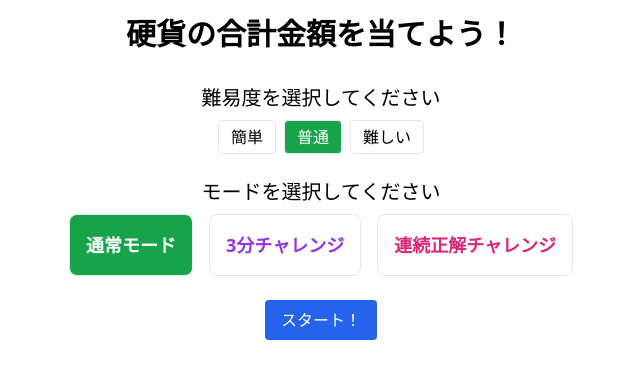
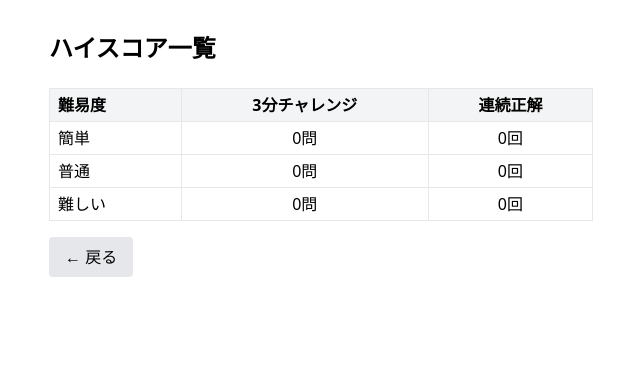
Before and after one commit to kemickoko/coin-game, a React (Vite) app: page /highscores in a window 1280 px wide. Shown: the top 378 px of the page, without its empty margins (319-959 px from the left). Built offline with nearby package versions, Linux system fonts and the light colour scheme.

Commit message:
ハイスコア一覧画面を作成。ルーティング調整。

```diff
--- a/package.json
+++ b/package.json
@@ -12,7 +12,8 @@
   "dependencies": {
     "path": "^0.12.7",
     "react": "^19.1.0",
-    "react-dom": "^19.1.0"
+    "react-dom": "^19.1.0",
+    "react-router-dom": "^6.30.1"
   },
   "devDependencies": {
     "@eslint/js": "^9.25.0",
--- a/src/App.tsx
+++ b/src/App.tsx
@@ -1,54 +1,39 @@
+import { Routes, Route } from 'react-router-dom';
+import { Home } from '@/pages/Home';
+import { HighScorePage } from '@/pages/HighScorePage';
+import { PlayScreen } from '@/pages/PlayScreen';
 import { useState } from 'react';
-import { Home } from '@/pages/Home';
-import { NormalMode } from '@/features/normalMode/components/NormalMode';
-import { TimerChallenge } from './features/timerChallenge';
-import { StreakChallenge } from './features/streakChallenge';
 import { type Difficulty } from '@/components/DifficultySelector';
 import { type ChallengeMode } from '@/components/ModeSelector';
-
 
 export const App = () => {
   const [difficulty, setDifficulty] = useState<Difficulty>('normal');
   const [mode, setMode] = useState<ChallengeMode>('normal');
-  const [started, setStarted] = useState(false);
 
-  const handleStart = () => {
-      if (mode) {
-        setStarted(true);
-      }
-    };
-
-    const handleBackToHome = () => {
-      setStarted(false);
-    };
-
-    if (!started) {
   return (
+    <Routes>
+      <Route
+        path="/"
+        element={
           <Home
             difficulty={difficulty}
             mode={mode}
             onDifficultyChange={setDifficulty}
             onModeChange={setMode}
-          onStart={handleStart}
+            onStart={() => {}}
           />
-      );
         }
-
-  return (
-    <div className="min-h-screen max-w-xl mx-auto p-4 text-center flex flex-col">
-      <button
-        onClick={handleBackToHome}
-        className="mb-4 px-3 py-1 rounded border bg-gray-200 hover:bg-gray-300 self-start"
-      >
-        ← モード選択に戻る
-      </button>
-
-      {/* モードごとの表示切り替え */}
-      <div className="flex-grow">
-        {mode === 'normal' && <NormalMode difficulty={difficulty} />}
-        {mode === 'timer' && <TimerChallenge difficulty={difficulty} />}
-        {mode === 'streak' && <StreakChallenge difficulty={difficulty} />}
-      </div>
-    </div>
+      />
+      <Route path="/highscores" element={<HighScorePage />} />
+      <Route
+        path="/play"
+        element={
+          <PlayScreen
+            difficulty={difficulty}
+            mode={mode}
+          />
+        }
+      />
+    </Routes>
   );
 };
--- a/src/features/streakChallenge/hooks/useStreakChallenge.ts
+++ b/src/features/streakChallenge/hooks/useStreakChallenge.ts
@@ -8,12 +8,13 @@ import { useHistoryStorage } from '@/hooks/useHistoryStorage';
 
 export const useStreakChallenge = (difficulty: Difficulty) => {
   const historyKey = `streakHistory-${difficulty}`;
+  const maxKey = `streakHighScore-${difficulty}`;
 
   const {
     history: streakHistory,
     addRecord,
     max: maxStreak,
-  } = useHistoryStorage(historyKey);
+  } = useHistoryStorage(historyKey, maxKey);
 
   const [streak, setStreak] = useState(0);
 
--- /dev/null
+++ b/src/hooks/useHighScoreSummary.ts
@@ -0,0 +1,18 @@
+import { DifficultyConfig } from '@/components/DifficultySelector';
+
+const timerKey = 'timerChallengeHighScore';
+const streakKey = 'streakHighScore';
+
+export const useHighScoreSummary = () => {
+  return Object.entries(DifficultyConfig).map(([difficulty, config]) => {
+    const timerScore = Number(localStorage.getItem(`${timerKey}-${difficulty}`)) || 0;
+    const streakScore = Number(localStorage.getItem(`${streakKey}-${difficulty}`)) || 0;
+
+    return {
+      difficulty: difficulty,
+      label: config.label,
+      timerScore,
+      streakScore,
+    };
+  });
+};
--- a/src/hooks/useHistoryStorage.ts
+++ b/src/hooks/useHistoryStorage.ts
@@ -1,12 +1,10 @@
 import { useEffect, useState } from 'react';
 
-/**
- * 指定された key に対して、数値の履歴を localStorage で管理するカスタムフック。
- */
-export const useHistoryStorage = (key: string) => {
+export const useHistoryStorage = (historyKey: string, maxKey?: string) => {
+  // 履歴の初期値取得
   const [history, setHistory] = useState<number[]>(() => {
     try {
-      const stored = localStorage.getItem(key);
+      const stored = localStorage.getItem(historyKey);
       const parsed = stored ? JSON.parse(stored) : [];
       return Array.isArray(parsed) ? parsed : [];
     } catch {
@@ -14,23 +12,34 @@ export const useHistoryStorage = (key: string) => {
     }
   });
 
-  // localStorage に保存（変更時）
+  // max値の初期値取得
+  const [max, setMax] = useState(() => {
+    if (!maxKey) return 0;
+    const storedMax = localStorage.getItem(maxKey);
+    return storedMax ? Number(storedMax) : 0;
+  });
+
+  // 履歴が変わったらlocalStorageに保存
   useEffect(() => {
-    localStorage.setItem(key, JSON.stringify(history));
-  }, [history, key]);
+    localStorage.setItem(historyKey, JSON.stringify(history));
+  }, [history, historyKey]);
 
-  /** 履歴に新しい記録を追加 */
+  // maxが変わったらlocalStorageに保存
+  useEffect(() => {
+    if (!maxKey) return;
+    localStorage.setItem(maxKey, max.toString());
+  }, [max, maxKey]);
+
+  // 新しい記録を追加し、maxも更新
   const addRecord = (value: number) => {
     setHistory((prev) => [...prev, value]);
+    setMax((prevMax) => (value > prevMax ? value : prevMax));
   };
 
-  /** 履歴をすべてリセット */
   const clearHistory = () => {
     setHistory([]);
+    setMax(0);
   };
-
-  /** 履歴の最大値を取得（例: スコアや連続回数の最大） */
-  const max = history.length > 0 ? Math.max(...history) : 0;
 
   return {
     history,
--- /dev/null
+++ b/src/pages/HighScorePage.tsx
@@ -0,0 +1,37 @@
+import { useHighScoreSummary } from '@/hooks/useHighScoreSummary';
+import { useNavigate } from 'react-router-dom';
+
+export const HighScorePage = () => {
+  const scores = useHighScoreSummary();
+  const navigate = useNavigate();
+
+  return (
+    <main className="max-w-xl mx-auto py-8 px-4 space-y-4">
+      <h1 className="text-2xl font-bold mb-6">ハイスコア一覧</h1>
+      <table className="w-full border text-sm sm:text-base">
+        <thead className="bg-gray-100">
+          <tr>
+            <th className="border px-2 py-1 text-left">難易度</th>
+            <th className="border px-2 py-1 text-center">3分チャレンジ</th>
+            <th className="border px-2 py-1 text-center">連続正解</th>
+          </tr>
+        </thead>
+        <tbody>
+          {scores.map(({ difficulty, label, timerScore, streakScore }) => (
+            <tr key={difficulty}>
+              <td className="border px-2 py-1">{label}</td>
+              <td className="border px-2 py-1 text-center">{timerScore}問</td>
+              <td className="border px-2 py-1 text-center">{streakScore}回</td>
+            </tr>
+          ))}
+        </tbody>
+      </table>
+      <button
+        onClick={() => navigate(-1)} // 1つ前のページに戻る
+        className="mb-4 px-4 py-2 bg-gray-200 rounded hover:bg-gray-300"
+        >
+        ← 戻る
+      </button>
+    </main>
+  );
+};
--- a/src/pages/Home.tsx
+++ b/src/pages/Home.tsx
@@ -1,6 +1,7 @@
 import { DifficultySelector, type Difficulty } from '@/components/DifficultySelector';
 import { ModeSelector } from '@/components/ModeSelector';
 import { MODE_CONFIG, type ChallengeMode } from '@/components/ModeSelector';
+import { useNavigate, Link } from 'react-router-dom';
 
 type Props = {
   difficulty: Difficulty;
@@ -15,8 +16,15 @@ export const Home: React.FC<Props> = ({
   mode,
   onDifficultyChange,
   onModeChange,
-  onStart,
 }) => {
+  const navigate = useNavigate();
+
+  const handleStart = () => {
+    if (mode) {
+      navigate('/play');
+    }
+  };
+
   return (
     <div className="max-w-xl mx-auto p-4 text-center">
       <h1 className="text-3xl font-bold mb-8">硬貨の合計金額を当てよう！</h1>
@@ -26,16 +34,24 @@ export const Home: React.FC<Props> = ({
 
       <h2 className="text-xl mt-6 mb-2">モードを選択してください</h2>
       <ModeSelector options={MODE_CONFIG} selectedMode={mode} onSelect={onModeChange} />
-
+      <div className="mt-8 space-y-4 flex flex-col items-center">
         <button
           disabled={!mode}
-        onClick={onStart}
-        className={`px-4 py-2 rounded text-white ${
+          onClick={handleStart}
+          className={`px-4 py-2 rounded text-white w-1/2 ${
             !mode ? 'bg-gray-400 cursor-not-allowed' : 'bg-blue-600 hover:bg-blue-700'
           }`}
         >
           スタート！
         </button>
+
+        <Link
+          to="/highscores"
+          className="block px-4 py-2 rounded text-white bg-green-600 hover:bg-green-700 w-1/2 text-center"
+        >
+          ハイスコア一覧
+        </Link>
+      </div>
     </div>
   );
 };
--- /dev/null
+++ b/src/pages/PlayScreen.tsx
@@ -0,0 +1,32 @@
+import { useNavigate } from 'react-router-dom';
+import { TimerChallenge } from '@/features/timerChallenge';
+import { StreakChallenge } from '@/features/streakChallenge';
+import { NormalMode } from '@/features/normalMode/components/NormalMode';
+import { type Difficulty } from '@/components/DifficultySelector';
+import { type ChallengeMode } from '@/components/ModeSelector';
+
+type Props = {
+  difficulty: Difficulty;
+  mode: ChallengeMode;
+};
+
+export const PlayScreen: React.FC<Props> = ({ difficulty, mode }) => {
+  const navigate = useNavigate();
+
+  return (
+    <div className="min-h-screen max-w-xl mx-auto p-4 text-center flex flex-col">
+      <button
+        onClick={() => navigate('/')}
+        className="mb-4 px-3 py-1 rounded border bg-gray-200 hover:bg-gray-300 self-start"
+      >
+        ← モード選択に戻る
+      </button>
+
+      <div className="flex-grow">
+        {mode === 'normal' && <NormalMode difficulty={difficulty} />}
+        {mode === 'timer' && <TimerChallenge difficulty={difficulty} />}
+        {mode === 'streak' && <StreakChallenge difficulty={difficulty} />}
+      </div>
+    </div>
+  );
+};
```
Also changed, not shown: src/main.tsx (+7 -7 lines), 1 other file (tests, documents, lock files or other folders). Lines whose indentation alone changed are shown as unchanged.
